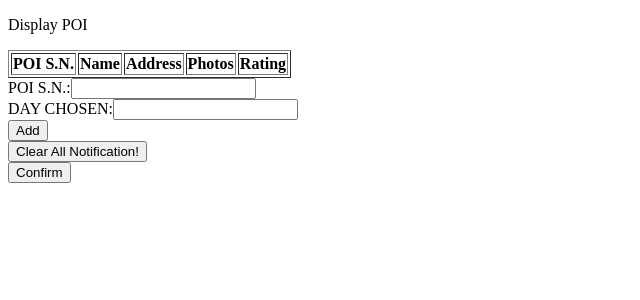
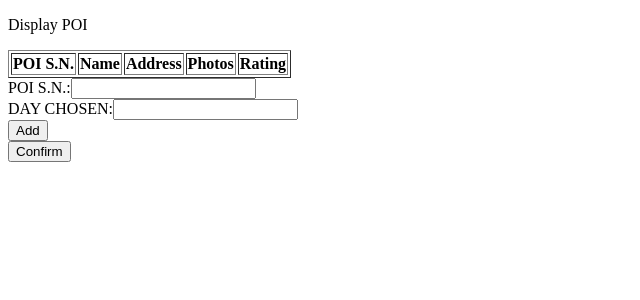
Before and after one commit to ernestkkb/g3t3-esd, a PHP site: page /g3t3-esd/Scheduler/fetch.php in a window 1280 px wide. Shown: the top 300 px of the page, without its empty margins (0-640 px from the left). Run offline with PHP 8.4, Linux system fonts and the light colour scheme; data that the repository does not hold is empty.

Commit message:
Update fetch.php

```diff
--- a/app/Scheduler/fetch.php
+++ b/app/Scheduler/fetch.php
@@ -35,7 +35,6 @@
             <br>
             <button name='add' value='Add' id='add'>Add</button>
             <br>
-            <button id="clear-button">Clear All Notification!</button>
     </form>
 
     <input type='submit' name='confirm' value='Confirm' id='confirm'>
@@ -138,10 +137,6 @@
             });
         });
 
-        $("#clear-button").click(function(){
-           Push.clear();
-        });
-
 </script>
 </body>
 
```
